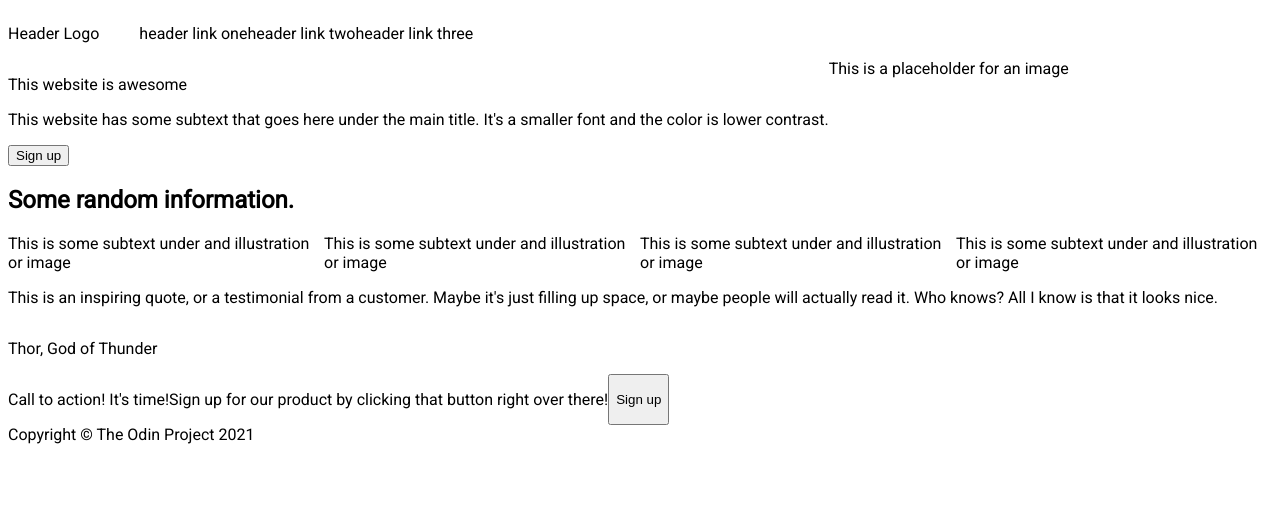
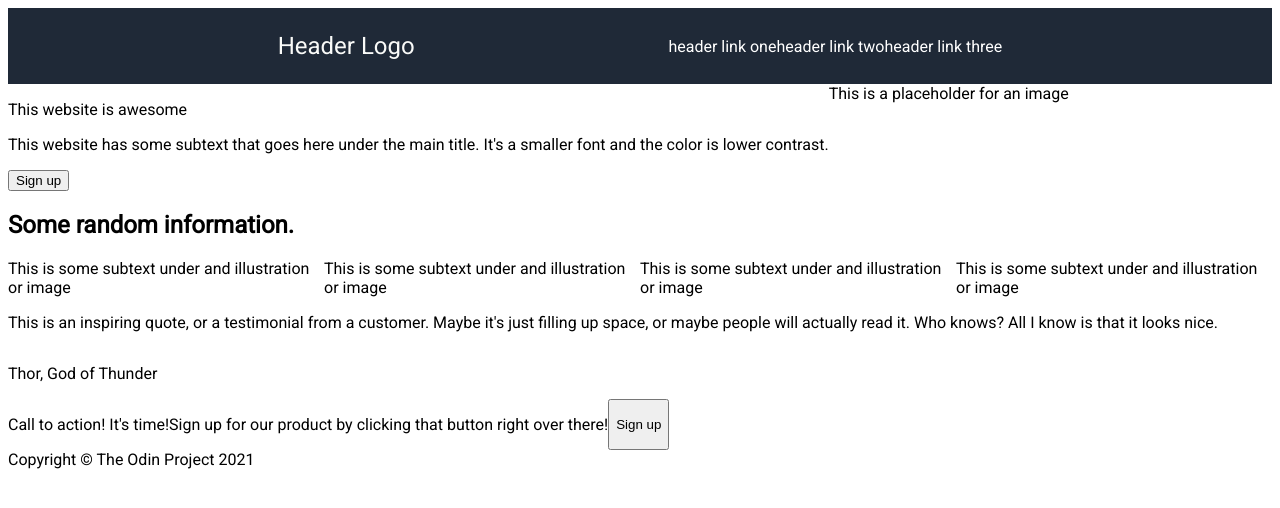
Before and after one commit to elpropheto/Odin-landing-page, a plain HTML site: page index.html in a window 1280 px wide. Drawn offline with Linux system fonts and the light colour scheme.

Commit message:
Add style and position header

```diff
--- a/style.css
+++ b/style.css
@@ -5,11 +5,22 @@ body{
 }
 .header{
   display: flex;
+  background-color: #1f2937;
+  align-items: center;
+  justify-content: space-evenly;
+  padding: 0 16px;
 
+}
+.header p{
+  font-size: 24px;
+  color: #f9faf8;
 }
 ul{
   display: flex;
   list-style-type: none;
+  color: #ffffff;
+  padding: 0;
+  margin: 0;
 }
 .content1{
   display: flex;
```
